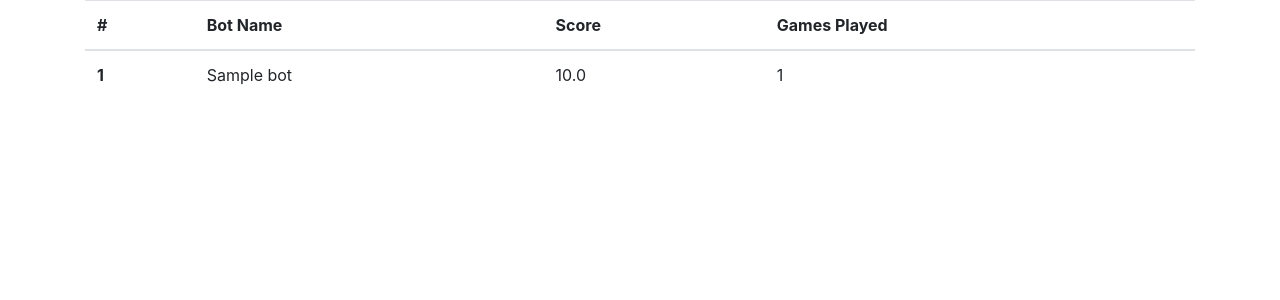
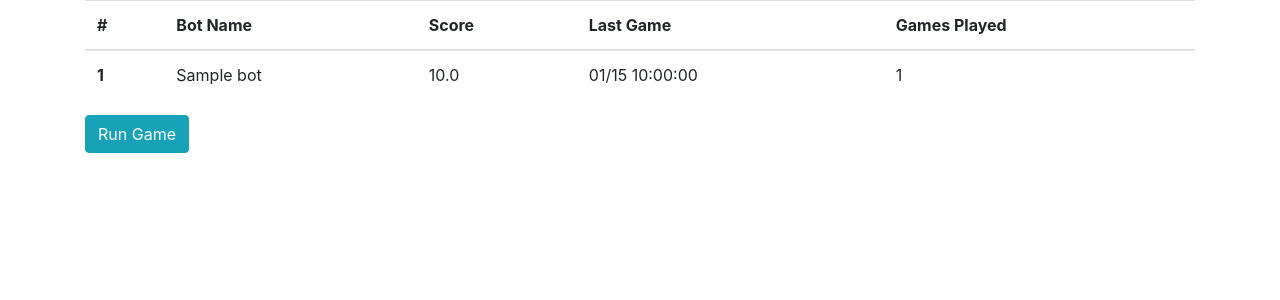
Before and after one commit to jackschu/mlarena, a Django app: page /boards/view/1/ in a window 1280 px wide. Shown: the part 58-358 px from the top of the page. Run offline with Django 3.2, Linux system fonts and the light colour scheme; tables that the repository leaves empty hold one stand-in row (values such as "Sample post"); some libraries are stand-ins or nearby versions.

Commit message:
leaderboards ui update

```diff
--- a/webmain/leaderboards/templates/leaderboards/view.html
+++ b/webmain/leaderboards/templates/leaderboards/view.html
@@ -7,6 +7,7 @@
 		<th scope="col">#</th>
 		<th scope="col">Bot Name</th>
 		<th scope="col">Score</th>
+		<th scope="col">Last Game</th>
 		<th scope="col">Games Played</th>
 	    </tr>
 	</thead>
@@ -16,10 +17,14 @@
 		<th scope="row">{{forloop.counter}}</th>
 		<td>{{bot.name|capfirst}}</td>
 		<td>{{bot.score}}</td>
+		<td>{{bot.last_played|date:'m/d H:i:s'}}</td>
 		<td>{{bot.games_played}}</td>
 	    </tr>
 	    {% endfor %}
 	</tbody>
     </table>
     </div>
+    <div class="container">
+	<a class="btn btn-info" href="{%url 'board:matchup' game.id %}">Run Game</a>
+    </div>
 {% endblock %}
--- a/webmain/leaderboards/views.py
+++ b/webmain/leaderboards/views.py
@@ -1,5 +1,6 @@
 from math import pow
-from random import random
+from django.utils import timezone
+from random import random, randrange
 from django.urls import reverse, reverse_lazy
 from django.contrib import messages
 from django.shortcuts import render, redirect, get_object_or_404
@@ -14,17 +15,19 @@ def view(request, game_id):
     game = get_object_or_404(Game, pk=game_id)
 
     bots_list = Bot.objects.filter(game=game).order_by('-score')
-    return render(request, 'leaderboards/view.html', {'bots':bots_list})
+    return render(request, 'leaderboards/view.html', {'bots':bots_list, 'game':game})
 
 def get_match(request, game_id):
     game = get_object_or_404(Game, pk=game_id)
     rankdiff = int(5 / pow(random() , 0.65))
-    bot_list = Bot.objects.filter(game=game).order_by("-last_played")
+    bot_list = Bot.objects.filter(game=game).order_by("last_played")
+    print(bot_list)
     match = Match()
     match.game= game
     match.bot1= bot_list[0]
     bot1_id = bot_list[0].id
     bot_list.order_by("-score")
+    print(match.bot1)
     print(bot_list)
     opp_list = []
     for i in range(len(bot_list)):
@@ -34,12 +37,18 @@ def get_match(request, game_id):
             if(i+1 < len(bot_list)):
                 opp_list += (bot_list[i+1:min(i+rankdiff, len(bot_list))])
             break
+
     bot1_rate = Rating(mu=match.bot1.mu, sigma=match.bot1.sigma)
     print(opp_list)
     opp_list = sorted(opp_list, key= lambda x: (
         x.games_played, -quality_1vs1(Rating(mu=x.mu,sigma=x.sigma), bot1_rate)))
     print(opp_list)
-    return HttpResponseRedirect('/')
+    match.bot2 = opp_list[0]
+    match.state = 1
+    match.save()
+    winner = randrange(1,3)
+    return HttpResponseRedirect(reverse('board:matchUpdate',
+                                        kwargs={'match_pk':match.id, 'winner':winner}))
 
 
 
@@ -49,6 +58,8 @@ def update_board(request, winner=None, match_pk=None):
         messages.error(request, 'Resource not found for update_board')
         return HttpResponseRedirect('/')
     match = get_object_or_404(Match, pk=match_pk)
+    match.state = 2;
+    match.save()
     record = MatchRecord()
     record.match = match
     record.did_bot1_win = (winner==1)
@@ -69,6 +80,8 @@ def update_board(request, winner=None, match_pk=None):
     record.match.bot2.sigma = rate_2.sigma
     record.match.bot2.score = rate_2.mu - 3*rate_2.sigma
     record.match.bot2.games_played = record.match.bot2.games_played + 1
+    record.match.bot1.last_played = timezone.now()
+    record.match.bot2.last_played = timezone.now()
     record.match.bot1.save()
     record.match.bot2.save()
     return HttpResponseRedirect(reverse('board:viewBoard',kwargs={'game_id':match.game.id}))
```
